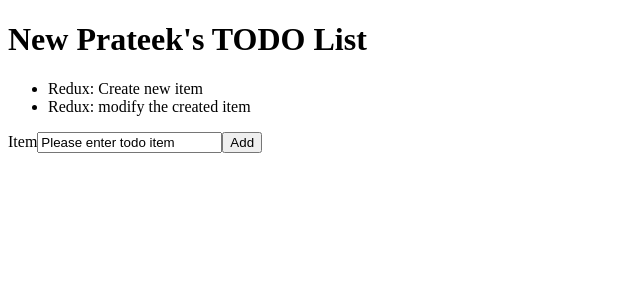
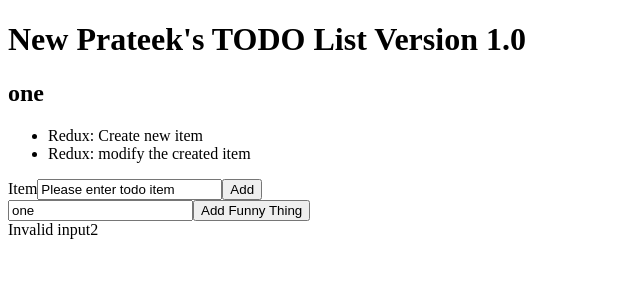
Before and after one commit to Prateeksrt/Simple-react-app, a React (Create React App) app: page / in a window 1280 px wide. Shown: the top 300 px of the page, without its empty margins (0-640 px from the left). Built offline with nearby package versions, Linux system fonts and the light colour scheme.

Commit message:
Add funny Input

```diff
--- a/src/demo/App.js
+++ b/src/demo/App.js
@@ -7,6 +7,7 @@ import {addItem} from "../redux/actions";
 export const App = () => {
     const itemList = useSelector((state) => state.todos);
     const header = useSelector(state => state.object.header);
+
     const dispatch = useDispatch();
 
     const handleInputItem = (item) => {
--- a/src/demo/AppClass.js
+++ b/src/demo/AppClass.js
@@ -3,11 +3,13 @@ import {ListOfItem} from "./ListOfItem";
 import {InputItem} from "./InputItem";
 import {addItem} from "../redux/actions";
 import {connect} from "react-redux";
+import {FunnyInput} from "./FunnyInput";
 
 const mapStateToProps = (globalState) => ({
     itemList: globalState.todos,
     header: globalState.object.header
 });
+
 const mapDispatchToProps = (dispatch) => ({
     addItemToList: (item) => dispatch(addItem("Class " + item))
 });
@@ -16,19 +18,29 @@ class AppClass extends React.Component {
     constructor(props) {
         super(props);
 
+        this.state = {value:"one"}
+
         this.handleInputItem = this.handleInputItem.bind(this);
+        this.handleFunnyInput = this.handleFunnyInput.bind(this);
     }
 
     handleInputItem(item) {
         this.props.addItemToList(item);
     }
 
+    handleFunnyInput(enteredValue) {
+        this.setState({value: "Funny: "+ enteredValue});
+    }
+
     render() {
         return <>
-            <h1>{this.props.header}</h1>
+            <h1>{this.props.header + this.props.greeting}</h1>
+            <h2>{this.state.value}</h2>
             <ListOfItem items={this.props.itemList}/>
             <InputItem onInputItem={this.handleInputItem}/>
+            <FunnyInput value={this.state.value} onEnter={this.handleFunnyInput} />
         </>;
     }
 }
+
 export default connect(mapStateToProps, mapDispatchToProps)(AppClass);
--- /dev/null
+++ b/src/demo/FunnyInput.js
@@ -0,0 +1,27 @@
+import React, {useState} from 'react';
+import {useDispatch} from "react-redux";
+import {addItem} from "../redux/actions";
+
+export const FunnyInput = (props) => {
+    const dispatch = useDispatch();
+    const [value, setValue] = useState(props.value);
+    const [isValid, setValid] = useState(false);
+
+    const validateAndSaveValue = (value) => {
+        setValid(value.length > 5);
+        setValue(value);
+    }
+
+    const handleClick = () => {
+        dispatch(addItem(value));
+        props.onEnter(value);
+    };
+
+    return (
+        <div>
+            <input type="text" value={value} onChange={(e) => validateAndSaveValue(e.target.value)} />
+            <button onClick={handleClick}>Add Funny Thing</button>
+            <div><span>{!isValid && "Invalid input2"}</span></div>
+        </div>
+    );
+}
--- a/src/index.js
+++ b/src/index.js
@@ -14,7 +14,7 @@ import {Provider} from 'react-redux';
 
 ReactDOM.render(
     <Provider store={store}>
-        <AppClass />
+        <AppClass greeting={" Version 1.0"}/>
     </Provider>,
     document.getElementById('root')
 );
```
